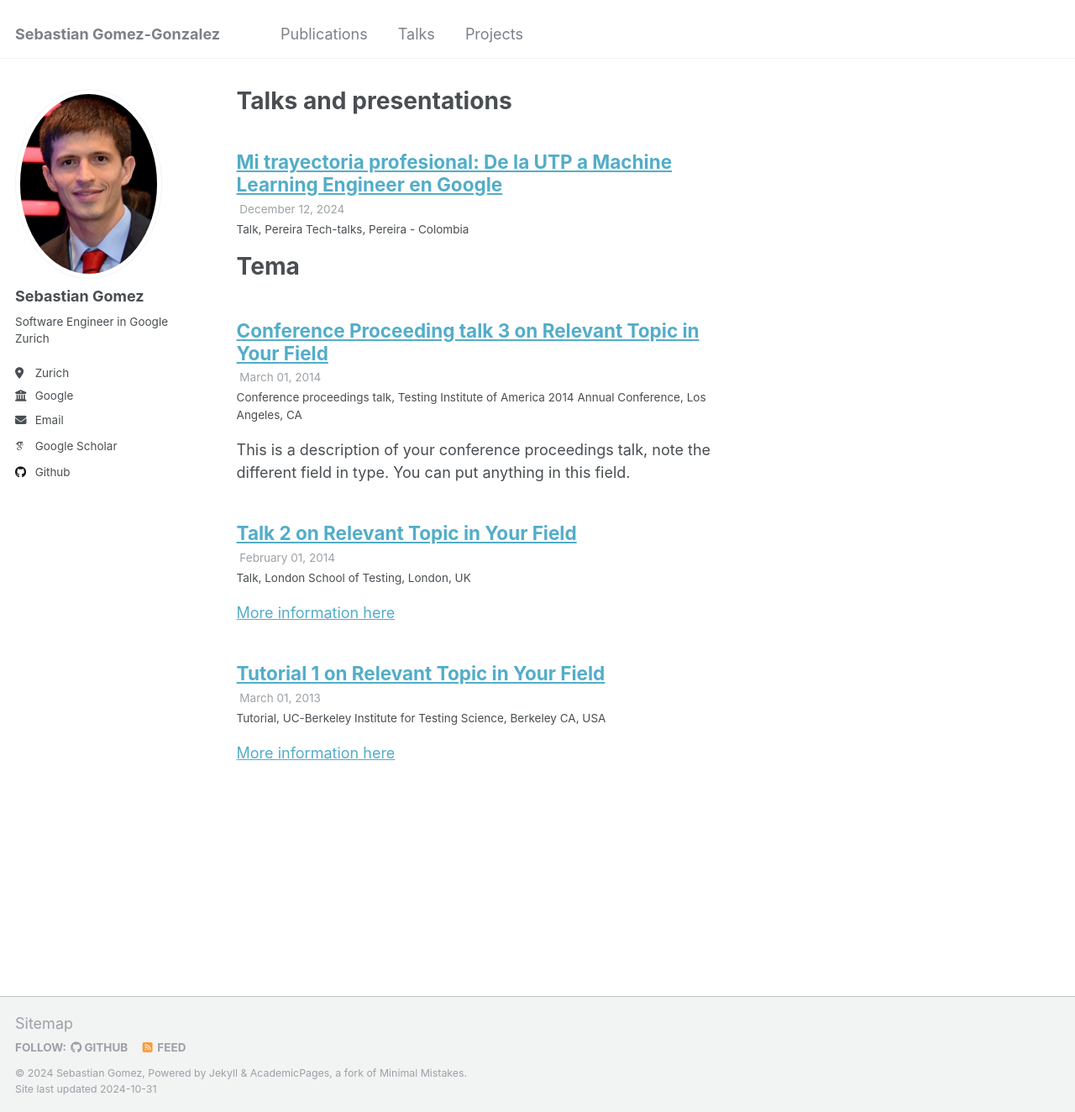
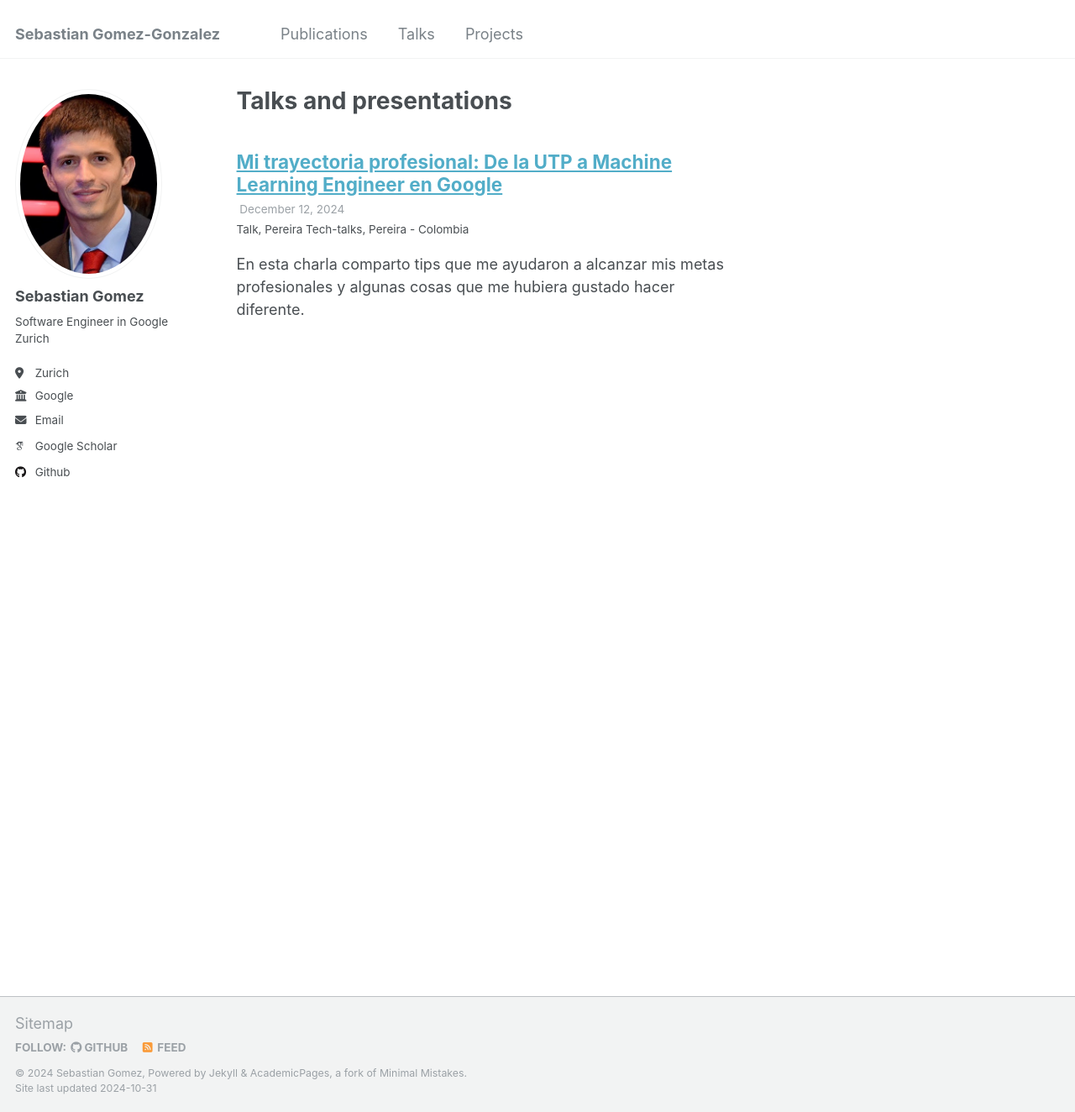
Before and after one commit to sebasutp/sebasutp.github.io, a Jekyll site: the page built from _pages/talks.html, in a window 1280 px wide and 1324 px high. Shown: the whole window at 84% size. Built offline with Jekyll 4.4.1, drawn with Linux system fonts in a browser that asks for light colours; some web fonts are replaced.

Commit message:
Deleting example talk files and making some spelling corrections

```diff
--- a/_talks/2013-03-01-tutorial-1.md
+++ /dev/null
@@ -1,13 +0,0 @@
----
-title: "Tutorial 1 on Relevant Topic in Your Field"
-collection: talks
-type: "Tutorial"
-permalink: /talks/2013-03-01-tutorial-1
-venue: "UC-Berkeley Institute for Testing Science"
-date: 2013-03-01
-location: "Berkeley CA, USA"
----
-
-[More information here](http://exampleurl.com)
-
-This is a description of your tutorial, note the different field in type. This is a markdown files that can be all markdown-ified like any other post. Yay markdown!
--- a/_talks/2014-02-01-talk-2.md
+++ /dev/null
@@ -1,13 +0,0 @@
----
-title: "Talk 2 on Relevant Topic in Your Field"
-collection: talks
-type: "Talk"
-permalink: /talks/2014-02-01-talk-2
-venue: "London School of Testing"
-date: 2014-02-01
-location: "London, UK"
----
-
-[More information here](http://example2.com)
-
-This is a description of your talk, which is a markdown files that can be all markdown-ified like any other post. Yay markdown!
--- a/_talks/2014-03-01-talk-3.md
+++ /dev/null
@@ -1,11 +0,0 @@
----
-title: "Conference Proceeding talk 3 on Relevant Topic in Your Field"
-collection: talks
-type: "Conference proceedings talk"
-permalink: /talks/2014-03-01-talk-3
-venue: "Testing Institute of America 2014 Annual Conference"
-date: 2014-03-01
-location: "Los Angeles, CA"
----
-
-This is a description of your conference proceedings talk, note the different field in type. You can put anything in this field.
--- a/_talks/2024-12-professional.md
+++ b/_talks/2024-12-professional.md
@@ -8,6 +8,9 @@ date: 2024-12-12
 location: "Pereira - Colombia"
 ---
 
+En esta charla comparto tips que me ayudaron a alcanzar mis metas profesionales y
+algunas cosas que me hubiera gustado hacer diferente.
+
 # Tema
 
 Si sientes que la universidad no te preparó bien para la vida profesional, no estas
```
Also changed, not shown: other parts of _talks/2024-12-professional.md (+7 -5 lines).
